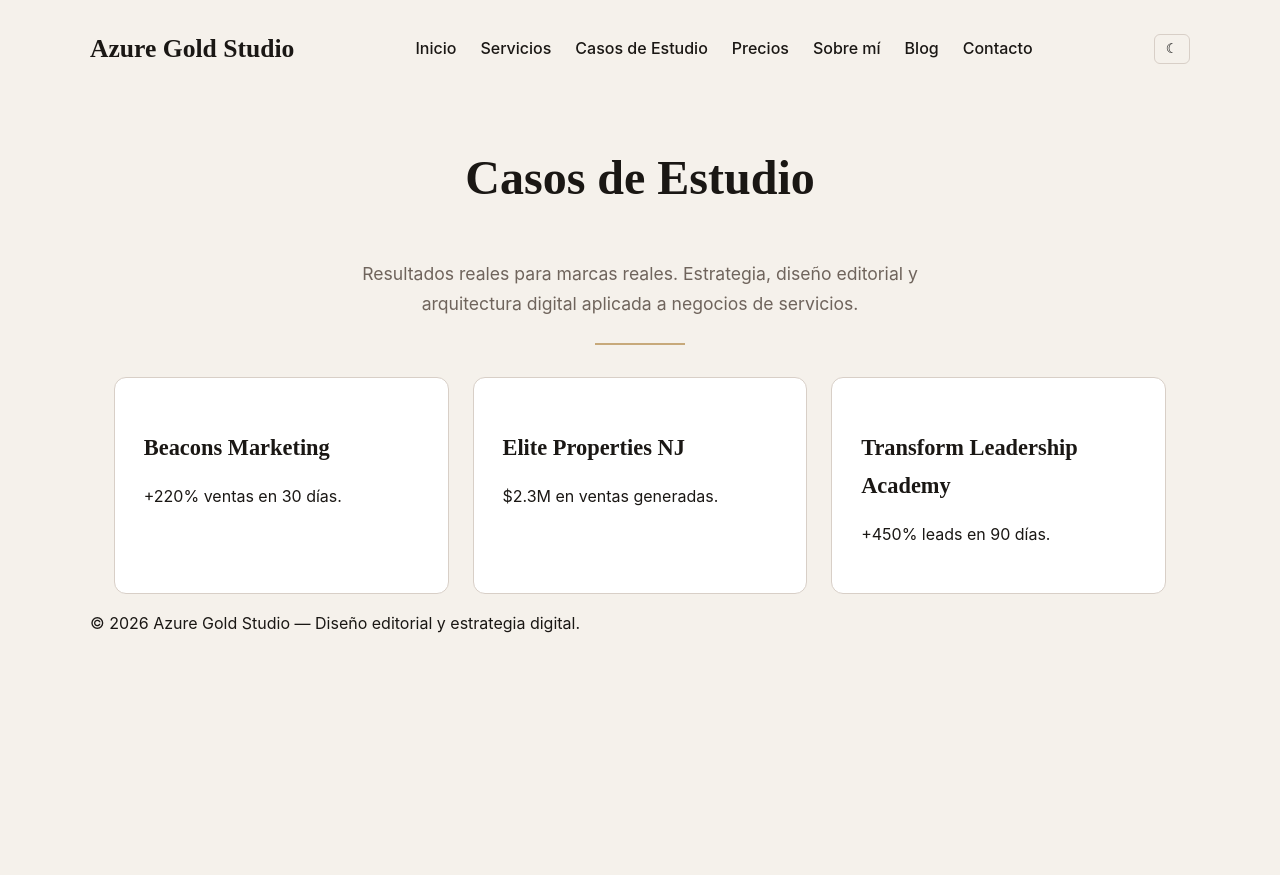
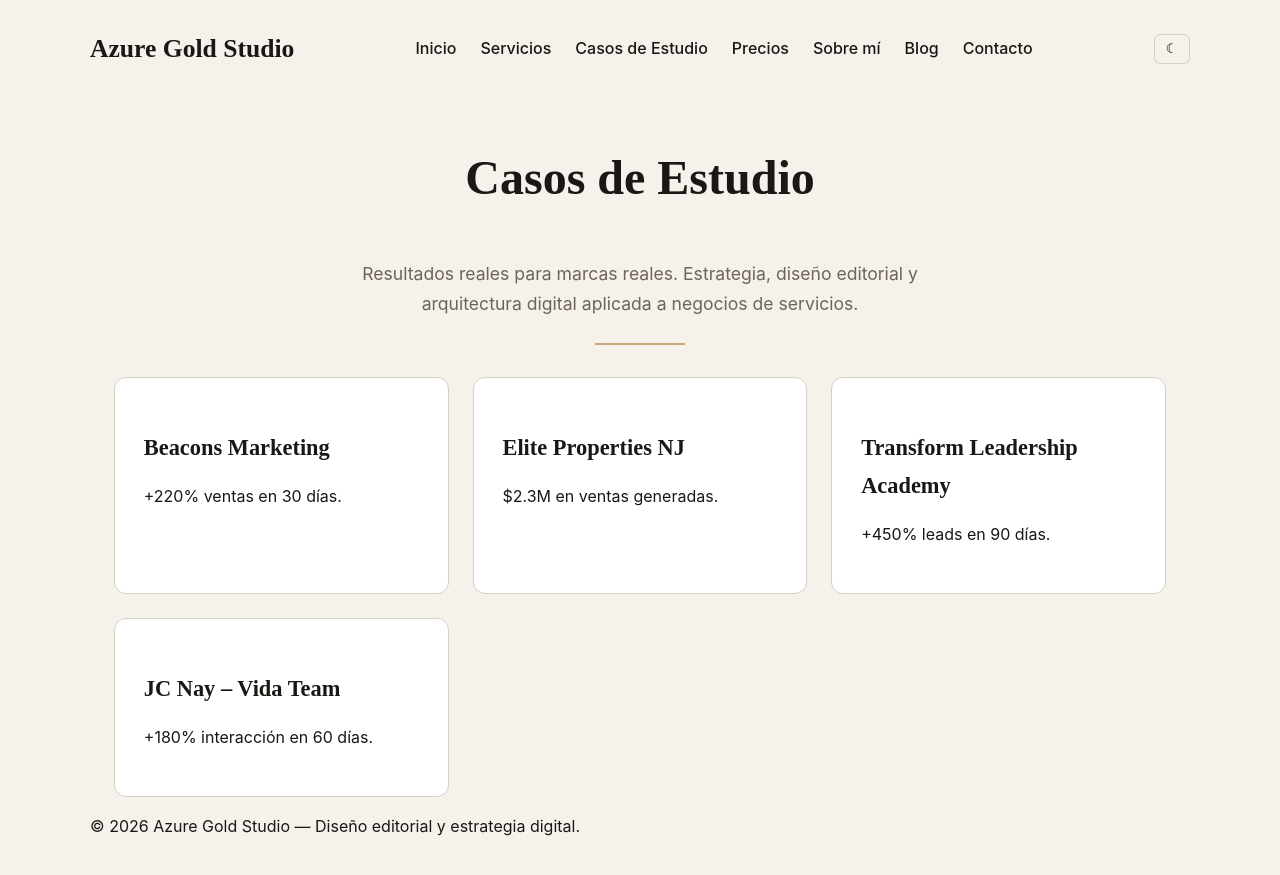
Before and after one commit to jcynay0206/mi_portfolio, a Jekyll site: the page built from casos/index.html, in a window 1280 px wide. Shown: the top 875 px of the page. Built offline with Jekyll 4.4.1, drawn with Linux system fonts in a browser that asks for light colours.

Commit message:
Update index.html

```diff
--- a/casos/index.html
+++ b/casos/index.html
@@ -28,5 +28,9 @@ permalink: /casos/
     <h3>Transform Leadership Academy</h3>
     <p>+450% leads en 90 días.</p>
   </a>
+<a href="/casos/jcnay-vida-team/" class="case-card">
+  <h3>JC Nay – Vida Team</h3>
+  <p>+180% interacción en 60 días.</p>
+</a>
 
 </section>
```
